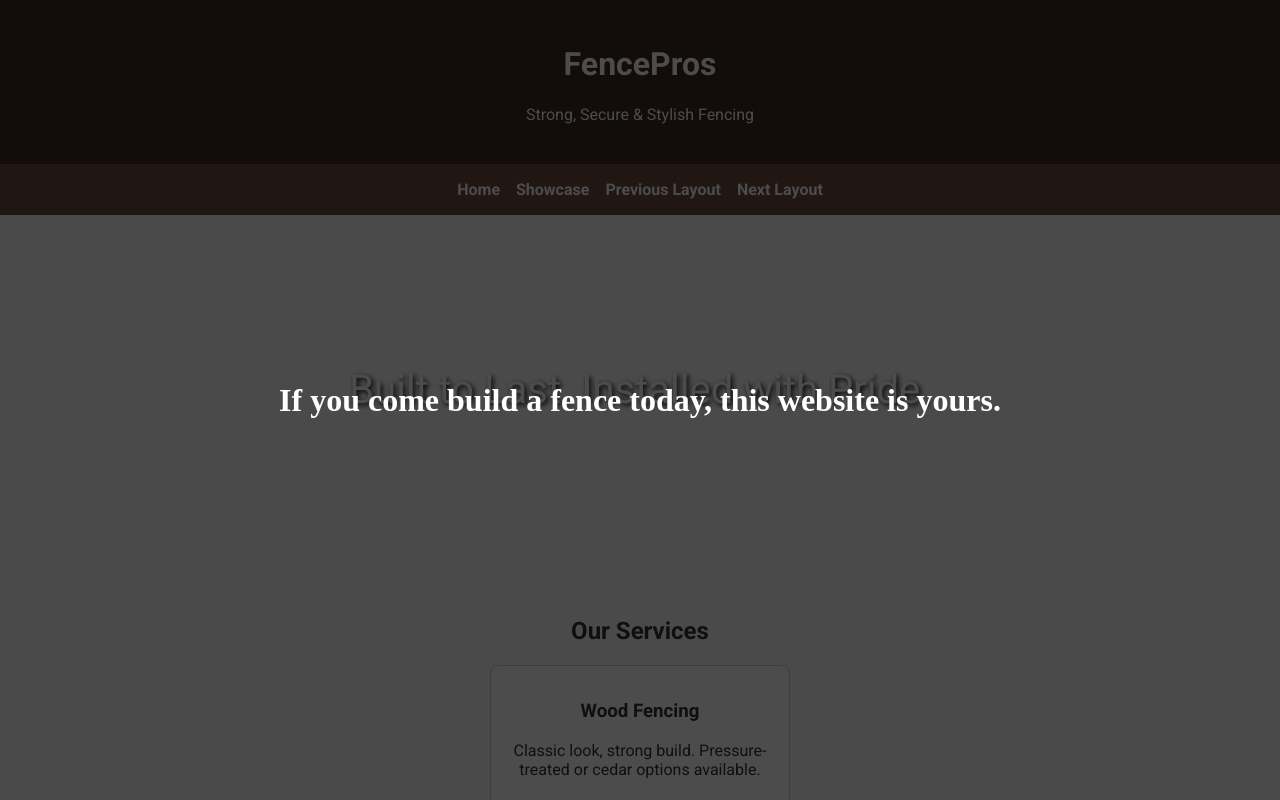
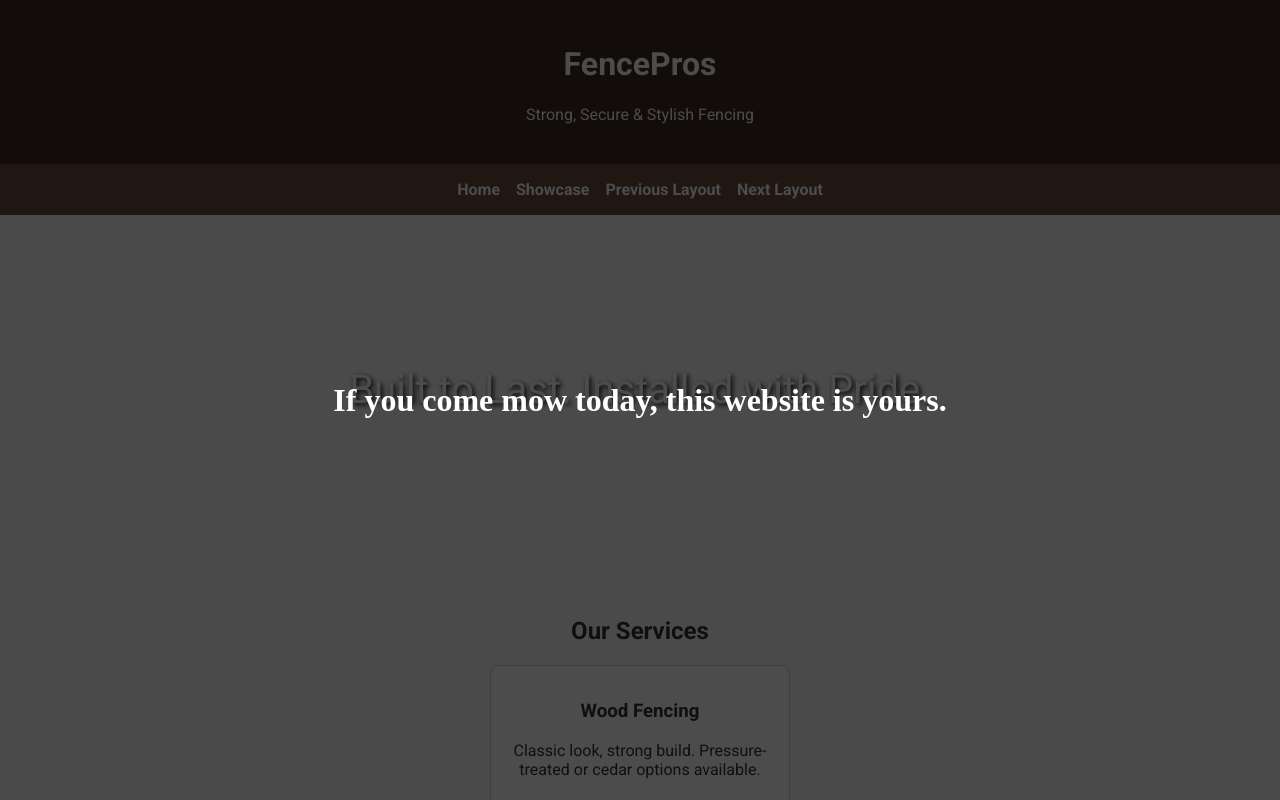
Before and after one commit to RICHMEDIAEMPIRE/MikeR, a plain HTML site: page index.html in a window 1280 px wide. Shown: the top 800 px of the page. Drawn offline with Linux system fonts and the light colour scheme.

Commit message:
Update index.html

```diff
--- a/index.html
+++ b/index.html
@@ -166,7 +166,7 @@
 
   <!-- Fullscreen Overlay -->
   <div id="promo-overlay" onclick="this.style.display='none'">
-    If you come build a fence today, this website is yours.
+    If you come mow today, this website is yours.
   </div>
 </body>
 </html>
```
